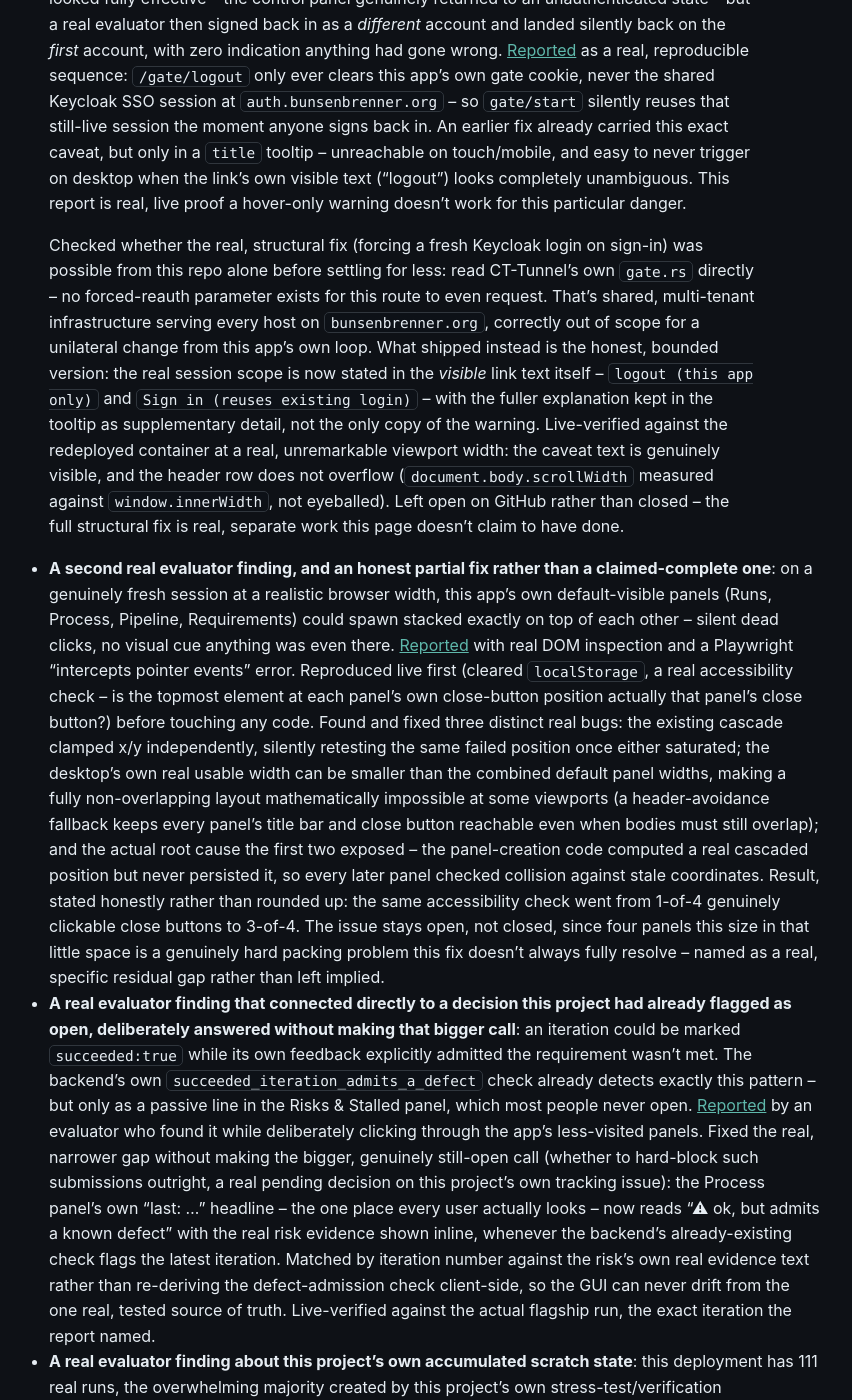
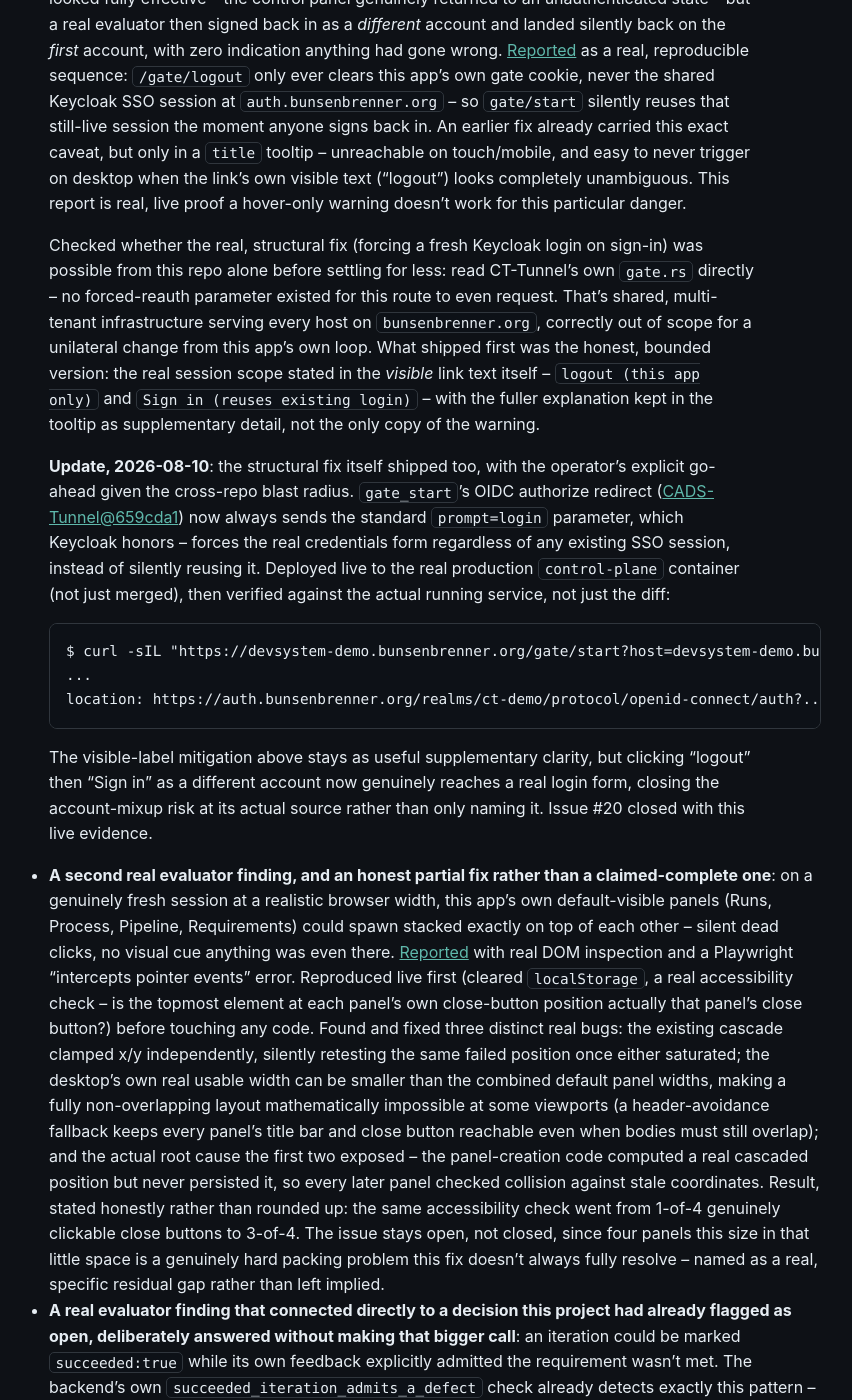
Before and after one commit to scimbe/CADS-devsystem-docs, a Jekyll site: the page built from _explanation/dau-lens-and-stress-testing.md, in a window 1280 px wide and 1400 px high, scrolled down 16925 px. Shown: the whole window, without its empty margins (345-1197 px from the left). Built offline with Jekyll 4.4.1, drawn with Linux system fonts in a browser that asks for light colours.

Commit message:
explanation: correct stale issue #20 claim -- the real structural SSO fix shipped
Co-Authored-By: Claude Sonnet 5 <noreply@anthropic.com>
Claude-Session: https://claude.ai/code/session_018FkngvdKnmVcAT84EZe7Ur

````diff
--- a/_explanation/dau-lens-and-stress-testing.md
+++ b/_explanation/dau-lens-and-stress-testing.md
@@ -678,16 +678,29 @@ actual deployment, not just described:
 
   Checked whether the real, structural fix (forcing a fresh Keycloak login on sign-in) was possible
   from this repo alone before settling for less: read CT-Tunnel's own `gate.rs` directly -- no
-  forced-reauth parameter exists for this route to even request. That's shared, multi-tenant
+  forced-reauth parameter existed for this route to even request. That's shared, multi-tenant
   infrastructure serving every host on `bunsenbrenner.org`, correctly out of scope for a unilateral
-  change from this app's own loop. What shipped instead is the honest, bounded version: the real
-  session scope is now stated in the *visible* link text itself -- `logout (this app only)` and
+  change from this app's own loop. What shipped first was the honest, bounded version: the real
+  session scope stated in the *visible* link text itself -- `logout (this app only)` and
   `Sign in (reuses existing login)` -- with the fuller explanation kept in the tooltip as
-  supplementary detail, not the only copy of the warning. Live-verified against the redeployed
-  container at a real, unremarkable viewport width: the caveat text is genuinely visible, and the
-  header row does not overflow (`document.body.scrollWidth` measured against `window.innerWidth`,
-  not eyeballed). Left open on GitHub rather than closed -- the full structural fix is real,
-  separate work this page doesn't claim to have done.
+  supplementary detail, not the only copy of the warning.
+
+  **Update, 2026-08-10**: the structural fix itself shipped too, with the operator's explicit
+  go-ahead given the cross-repo blast radius. `gate_start`'s OIDC authorize redirect
+  ([CADS-Tunnel@659cda1](https://github.com/scimbe/CADS-Tunnel/commit/659cda1)) now always sends
+  the standard `prompt=login` parameter, which Keycloak honors -- forces the real credentials
+  form regardless of any existing SSO session, instead of silently reusing it. Deployed live to
+  the real production `control-plane` container (not just merged), then verified against the
+  actual running service, not just the diff:
+  ```
+  $ curl -sIL "https://devsystem-demo.bunsenbrenner.org/gate/start?host=devsystem-demo.bunsenbrenner.org&return=/"
+  ...
+  location: https://auth.bunsenbrenner.org/realms/ct-demo/protocol/openid-connect/auth?...&prompt=login&ui_locales=en
+  ```
+  The visible-label mitigation above stays as useful supplementary clarity, but clicking "logout"
+  then "Sign in" as a different account now genuinely reaches a real login form, closing the
+  account-mixup risk at its actual source rather than only naming it. Issue #20 closed with this
+  live evidence.
 - **A second real evaluator finding, and an honest partial fix rather than a claimed-complete one**:
   on a genuinely fresh session at a realistic browser width, this app's own default-visible panels
   (Runs, Process, Pipeline, Requirements) could spawn stacked exactly on top of each other -- silent
````
